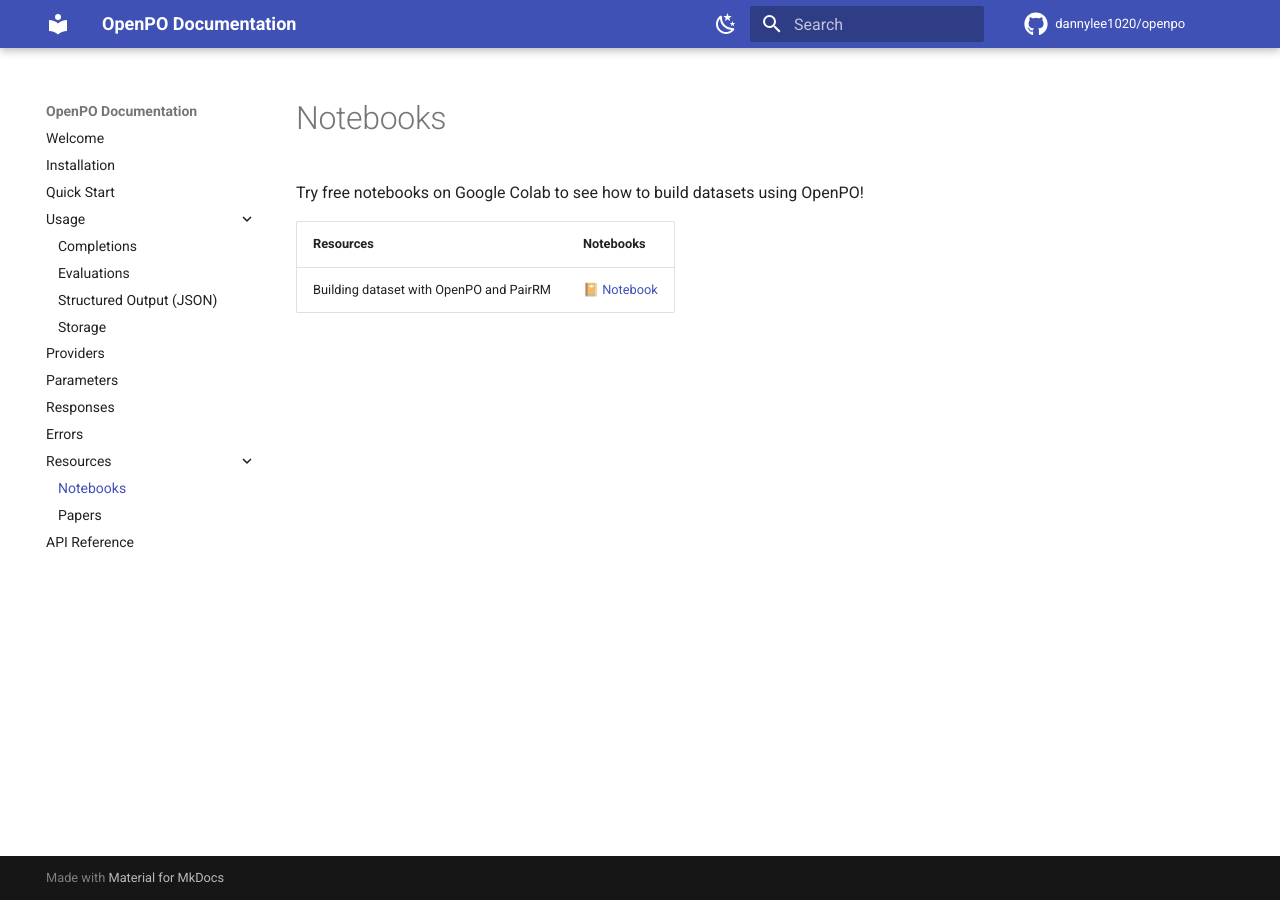
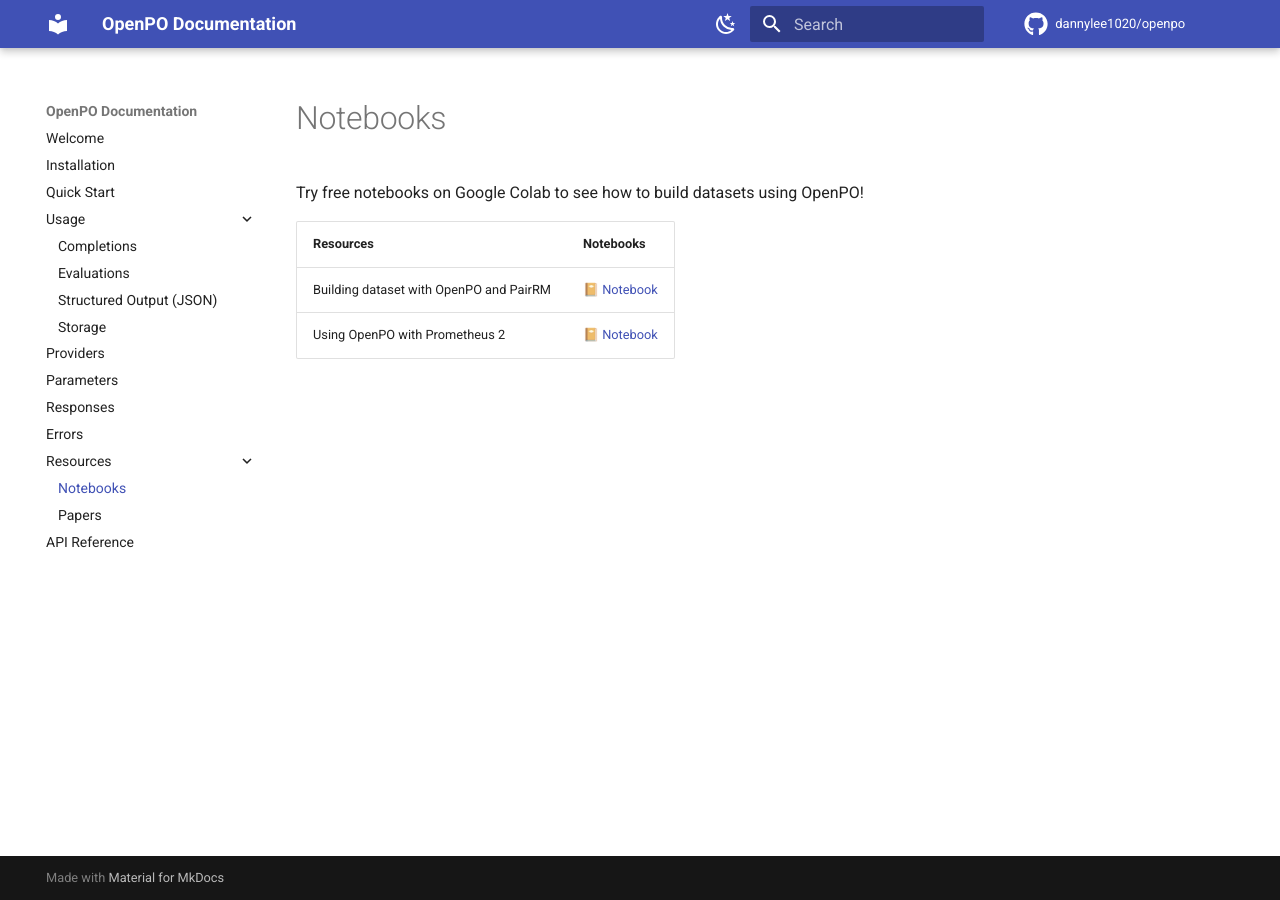
Before and after one commit to dannylee1020/openpo, an MkDocs documentation site: the page built from docs/notebook.md, in a window 1280 px wide. Built offline with MkDocs 1.6.1 and Material for MkDocs 9.7.7, drawn with Linux system fonts in a browser that asks for light colours; comment, search, counter and statistics services are not loaded.

Commit message:
update docs

```diff
--- a/docs/notebook.md
+++ b/docs/notebook.md
@@ -4,3 +4,4 @@ Try free notebooks on Google Colab to see how to build datasets using OpenPO!
 | Resources | Notebooks |
 |:----------|:----------|
 | Building dataset with OpenPO and PairRM  | 📔 [Notebook](https://colab.research.google.com/drive/1G1T-vOTXjIXuRX3h9OlqgnE04-6IpwIf?usp=sharing) |
+| Using OpenPO with Prometheus 2 | 📔 [Notebook](https://colab.research.google.com/drive/1dro0jX1MOfSg0srfjA_DZyeWIWKOuJn2?usp=sharing) |
```
